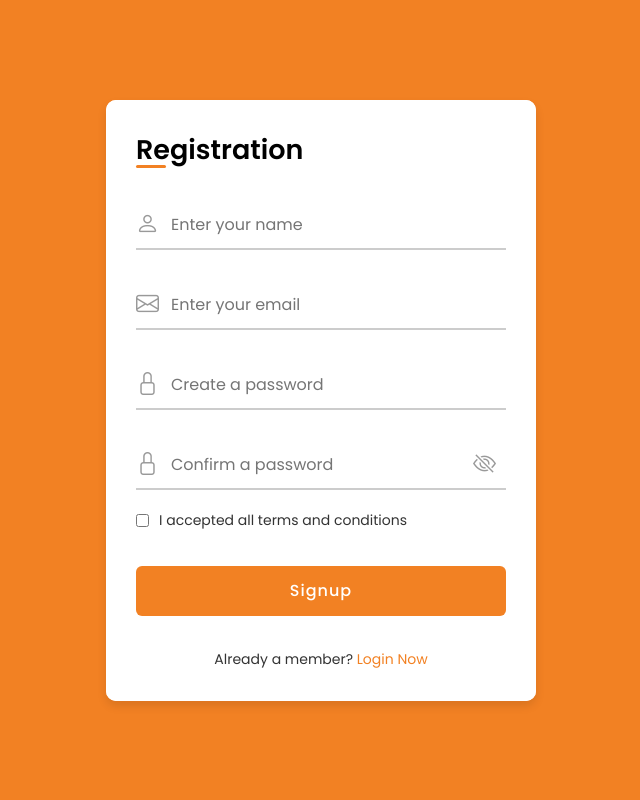
After one commit to tech-creed/Chat-Neuron, a Flask app: template templates/register.html in a window 1280 px wide. The commit adds this page. Shown: the whole page, without its empty margins (319-959 px from the left). Run offline with Flask 2, Linux system fonts and the light colour scheme; the template is opened without the code that fills it, so the values that code supplies are empty.

Commit message:
UI - Register Page

```diff
--- a/static/css/login_register.css
+++ b/static/css/login_register.css
@@ -1,6 +1,5 @@
 /* ===== Google Font Import - Poformsins ===== */
 @import url('https://fonts.googleapis.com/css2?family=Poppins:wght@300;400;500;600;700&display=swap');
-
 *{
     margin: 0;
     padding: 0;
--- /dev/null
+++ b/templates/register.html
@@ -0,0 +1,74 @@
+<!DOCTYPE html>
+<html lang="en">
+
+<head>
+    <meta charset="UTF-8">
+    <meta http-equiv="X-UA-Compatible" content="IE=edge">
+    <meta name="viewport" content="width=device-width, initial-scale=1.0">
+
+    <!-- ===== Icons ===== -->
+    <link rel="stylesheet" href="https://cdn.jsdelivr.net/npm/bootstrap-icons@1.10.3/font/bootstrap-icons.css">
+
+    <!-- ===== CSS ===== -->
+    <link rel="stylesheet" href="static/css/login_register.css">
+
+    <!--<title>Login & Registration Form</title>-->
+</head>
+
+<body>
+
+    <div class="container">
+        <!-- Registration Form -->
+        <div class="form">
+            <span class="title">Registration</span>
+
+            <form action="/register" method="post">
+                <div class="input-field">
+                    <input type="text" placeholder="Enter your name" name="name" required>
+                    <i class="bi bi-person"></i>
+                </div>
+                <div class="input-field">
+                    <input type="text" placeholder="Enter your email" name="email" required>
+                    <i class="bi bi-envelope icon"></i>
+                </div>
+                <div class="input-field">
+                    <input type="password" class="password" placeholder="Create a password" name="password" required>
+                    <i class="bi bi-lock icon"></i>
+                </div>
+                <div class="input-field">
+                    <input type="password" class="password" placeholder="Confirm a password" name="cpassword" required>
+                    <i class="bi bi-lock icon"></i>
+                    <i class="bi bi-eye-slash showHidePw"></i>
+                </div>
+
+                <div class="checkbox-text">
+                    <div class="checkbox-content">
+                        <input type="checkbox" id="termCon">
+                        <label for="termCon" class="text">I accepted all terms and conditions</label>
+                    </div>
+                </div>
+
+                <div class="input-field button">
+                    <input type="submit" value="Signup">
+                </div>
+                {% if message  %}
+                    <div class="alert alert-secondary" role="alert">
+                        <p style="text-align: center;">{{ message }}</p>
+                    </div>
+                {% endif %}
+            </form>
+
+            <div class="login-signup">
+                <span class="text">Already a member?
+                    <a href="/login" class="text">Login Now</a>
+                </span>
+            </div>
+        </div>
+    </div>
+
+    <script src="static/js/scripts.js"></script>
+
+
+</body>
+
+</html>
```
